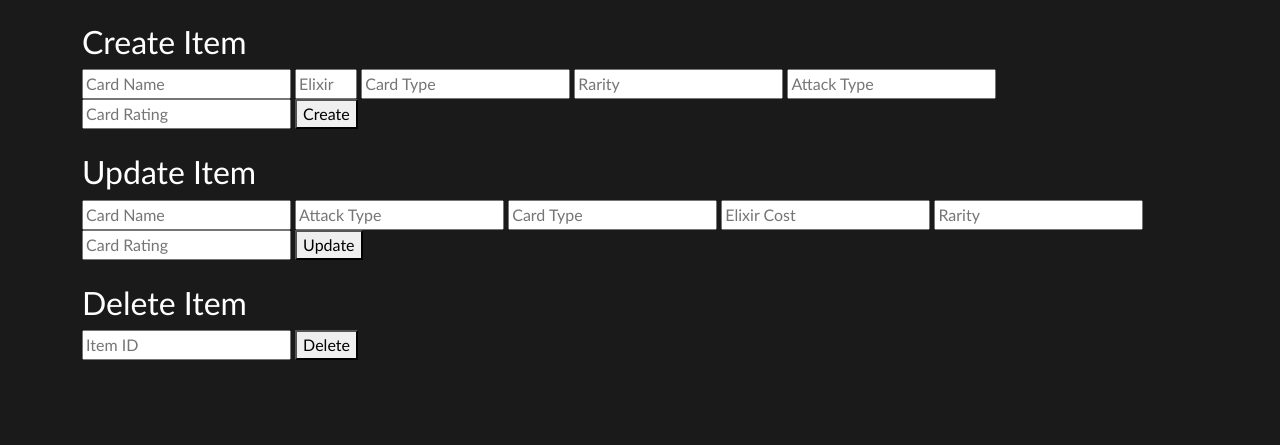
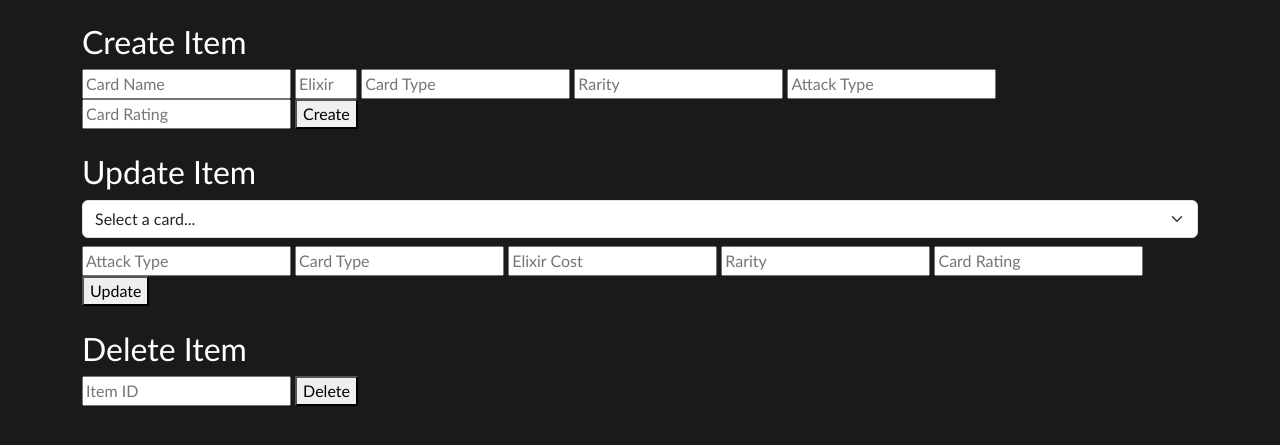
Before and after one commit to mullumhs/project-20-pwa-DumbotwinOG, a Flask app: page / in a window 1280 px wide. Shown: the part 195-640 px from the top of the page. Run offline with Flask 3, Linux system fonts and the light colour scheme.

Commit message:
Figured out how to transfer image to website succesfully and it's positioning

```diff
--- a/templates/index.html
+++ b/templates/index.html
@@ -47,7 +47,7 @@
     {% for card in cards %}
       <div class="col-md-3 mb-4">
         <div class="card clash-card h-100">
-          <img src="https://royaleapi.com/static/img/cards" class="card-img-top" alt="{{ card['card_name'] }}">
+          <img src="https://cdns3.royaleapi.com/cdn-cgi/image/w=150,h=180,format=auto/static/img/cards/v8-7d088998/{{ card['card_name'] | lower | replace(' ', '-') }}.png"  class="card-img-top" alt="{{ card['card_name'] }}">
           <div class="card-body text-center">
             <h5 class="card-title">{{ card['card_name'] }}</h5>
             <p class="card-text">Elixir: {{ card['elixir_cost'] }}</p>
@@ -73,16 +73,23 @@
     <button type="submit">Create</button>
   </form>
 
-  <h2>Update Item</h2>
-  <form action="/update" method="POST" class="mb-4">
-    <input type="text" name="card_name" placeholder="Card Name" required>
-    <input type="text" name="attack_type" placeholder="Attack Type" required>
-    <input type="text" name="card_type" placeholder="Card Type" required>
-    <input type="number" name="elixir_cost" placeholder="Elixir Cost" required>
-    <input type="text" name="rarity" placeholder="Rarity" required>
-    <input type="number" name="card_rating" placeholder="Card Rating" required>
-    <button type="submit">Update</button>
-  </form>
+ <h2>Update Item</h2>
+<form action="/update" method="POST" class="mb-4">
+  <select id="cardSelect" name="card_name" class="form-select mb-2" required>
+    <option value="">Select a card...</option>
+    {% for card in cards %}
+      <option value="{{ card['card_name'] }}">{{ card['card_name'] }}</option>
+    {% endfor %}
+  </select>
+
+  <input type="text" id="attack_type" name="attack_type" placeholder="Attack Type" required>
+  <input type="text" id="card_type" name="card_type" placeholder="Card Type" required>
+  <input type="number" id="elixir_cost" name="elixir_cost" placeholder="Elixir Cost" required>
+  <input type="text" id="rarity" name="rarity" placeholder="Rarity" required>
+  <input type="number" id="card_rating" name="card_rating" placeholder="Card Rating" required>
+  <button type="submit">Update</button>
+</form>
+
 
   <h2>Delete Item</h2>
   <form action="/delete" method="POST">
```
Also changed, not shown: cards.data/cards.json (line endings or trailing spaces).
